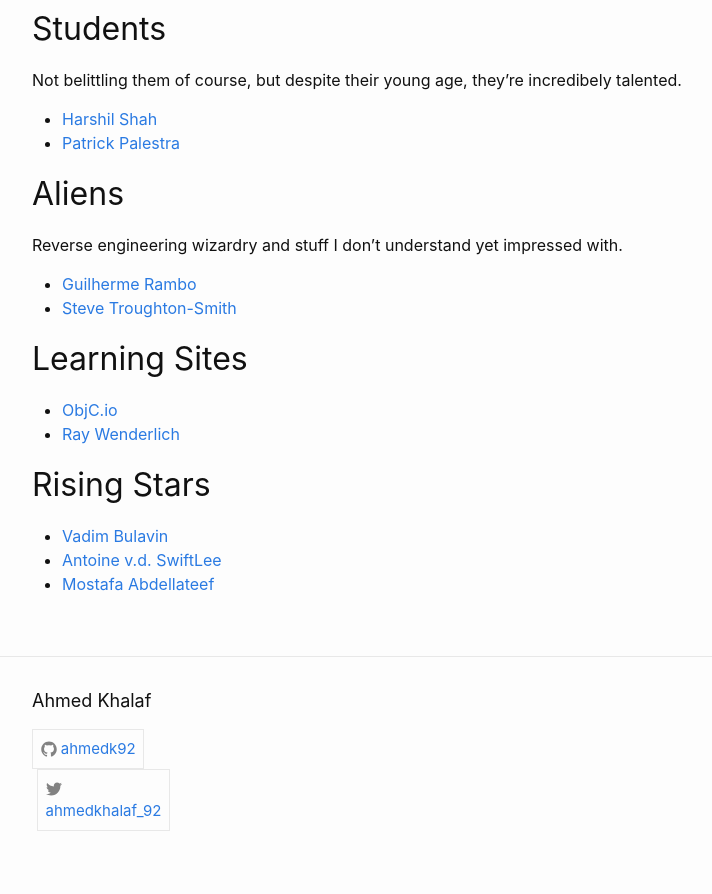
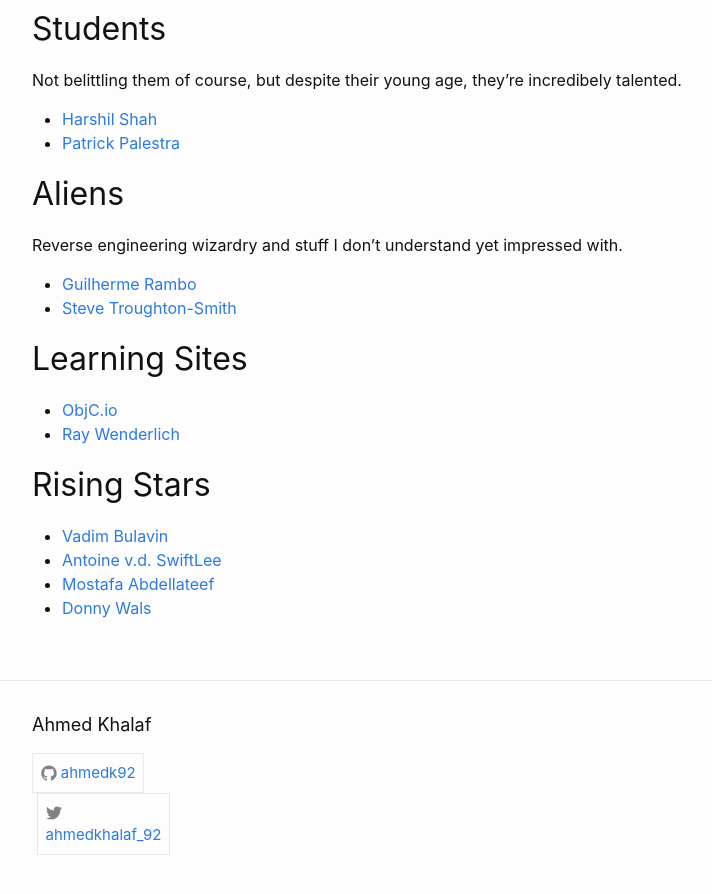
Before and after one commit to ahmedk92/ahmedk92.github.io, a Jekyll site: the page built from _posts/2019-02-01-Your Guide to iOS Dev Twitter.md, in a window 1280 px wide and 900 px high, scrolled down 3015 px. Shown: the top 894 px of the window, without its empty margins (238-950 px from the left). Built offline with Jekyll 4.4.1, drawn with Linux system fonts in a browser that asks for light colours.

Commit message:
donny wals

```diff
--- a/_posts/2019-02-01-Your Guide to iOS Dev Twitter.md
+++ b/_posts/2019-02-01-Your Guide to iOS Dev Twitter.md
@@ -118,3 +118,4 @@ Reverse engineering wizardry and stuff I don't understand yet impressed with.
 - [Vadim Bulavin](https://twitter.com/V8tr)
 - [Antoine v.d. SwiftLee](https://twitter.com/twannl)
 - [Mostafa Abdellateef](https://twitter.com/mmabdellateef)
+- [Donny Wals](https://twitter.com/DonnyWals)
```
